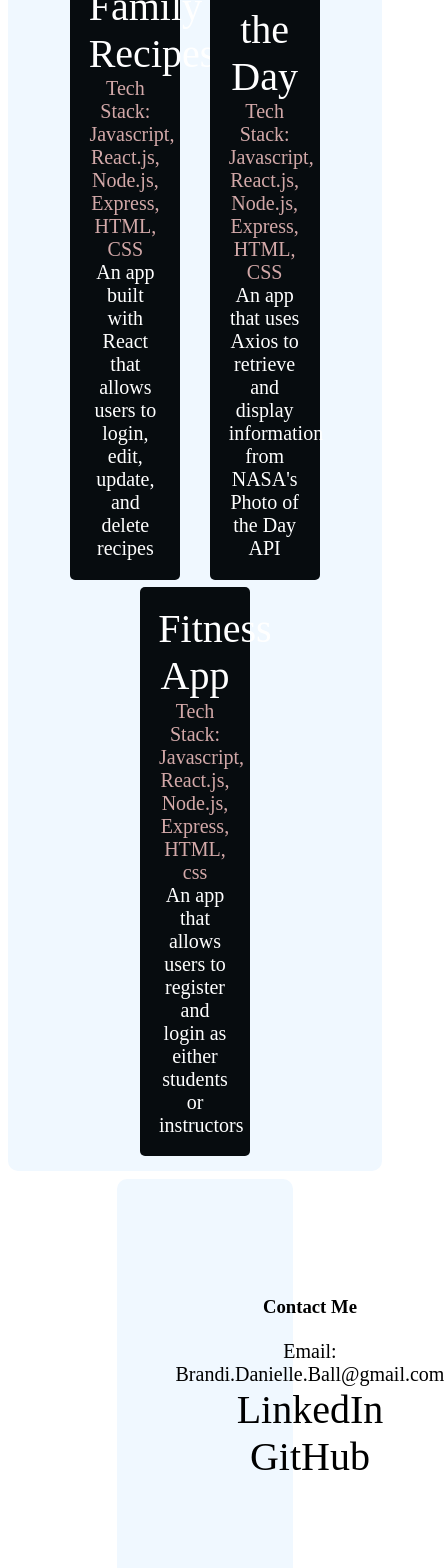
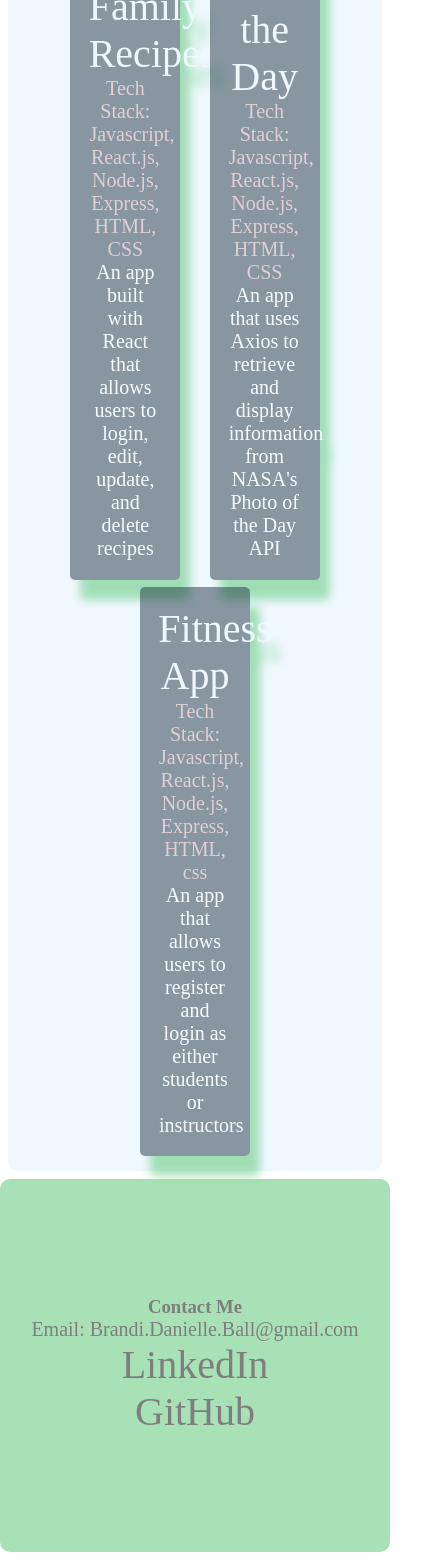
Before and after one commit to brandib222/portfolio-site, a React (Create React App) app: page /projects in a window 390 px wide. Shown: the part 432-2000 px from the top of the page, 444 px wide, since content can reach past the window. Built offline with nearby package versions, Linux system fonts and the light colour scheme.

Commit message:
added shadows

```diff
--- a/src/App.css
+++ b/src/App.css
@@ -72,7 +72,10 @@ a {
 /* Project links are buttons */
 button {
   font-size: 40px;
-  color:white;
+  color:aliceblue;
+  background-color: rgb(7, 12, 15);
+  filter: drop-shadow(10px 20px 5px #52C46E);
+  opacity: 50%;
 }
 
 /* Everything on the project page */
@@ -111,7 +114,7 @@ button {
 }
 
 .recipes-app {
-  background-color: rgb(7, 12, 15);
+  background-color: rgb(32, 55, 69);
   padding: 5%;
   box-shadow: 10px;
   background-position-y: 50%;
@@ -127,10 +130,11 @@ button {
     transform: scale(0.9, 0.9);
     box-shadow: 5px 5px 30px 15px rgba(0, 0, 0, 0.25),
       -5px -5px 30px 15px rgba(0, 0, 0, 0.22);
+    opacity: 100%;
 }
 
 .nasa-app {
-  background-color: rgb(7, 12, 15);
+  background-color: rgb(32, 55, 69);
 
   padding: 5%;
   box-shadow: 10px;
@@ -148,10 +152,12 @@ button {
   transform: scale(0.9, 0.9);
   box-shadow: 5px 5px 30px 15px rgba(0, 0, 0, 0.25),
     -5px -5px 30px 15px rgba(0, 0, 0, 0.22);
+  opacity: 100%;
+
 }
 
 .fitness-app {
-  background-color: rgb(7, 12, 15);
+  background-color: rgb(32, 55, 69);
 
   padding: 5%;
   box-shadow: 10px;
@@ -169,6 +175,8 @@ button {
   transform: scale(0.9, 0.9);
   box-shadow: 5px 5px 30px 15px rgba(0, 0, 0, 0.25),
     -5px -5px 30px 15px rgba(0, 0, 0, 0.22);
+  opacity: 100%;
+
 }
 
 .site {
@@ -200,15 +208,14 @@ iframe {
 }
 
 .contact {
-  padding: 10% 10%;
+  padding: 10% 30%;
   display: flex;
   justify-content: center;
   flex-flow: column wrap;
-  width: 15%;
-
-  margin: 0% 30%;
   border-radius: 10px;
   border:none;
+  background-color:#52C46E;
+  opacity: 50%;
 }
 
 .contact p {
@@ -223,7 +230,7 @@ iframe {
   cursor: pointer;
     transform: translateY(-5px);
     text-decoration: underline;
-}
+  }
 
 .landing-container {
   padding: 7% 5%;
@@ -240,6 +247,8 @@ iframe {
 .landing-container img {
   border-radius: 3px;
   width: 25%;
+  filter: drop-shadow(10px 20px 5px rgb(203, 221, 237));
+
 }
 
 .right-side {
@@ -280,13 +289,16 @@ iframe {
 /*THIS IS A TEST*/
 .landing-links a {
   color:aliceblue;
+  background-color: rgb(32, 55, 69);
+  filter: drop-shadow(10px 20px 5px #52C46E);
   padding: 3% 10%;
   margin: 3% 25%;
   display:flex;
   justify-content: space-evenly;
   border-radius: 5px;
-  background-color: rgb(7, 12, 15);
   width: 25%;
+  opacity: 50%;
+
   }
   .landing-links a:hover {
     cursor: pointer;
@@ -294,6 +306,7 @@ iframe {
     transform: scale(0.9, 0.9);
     box-shadow: 5px 5px 30px 15px rgba(0, 0, 0, 0.25),
       -5px -5px 30px 15px rgba(0, 0, 0, 0.22);
+    opacity: 100%;
   }
 
 /* START OF MEDIA QUERIES*/
@@ -316,7 +329,6 @@ iframe {
 
     .header a {
       color: white;
-      background-color: rgb(219, 197, 240);
       border-radius: 10px;
       padding: 1% 5%;
     }
@@ -364,13 +376,16 @@ iframe {
     .contact {
       display: flex;
       flex-flow: column wrap;
-      padding: 30% 15%;
-      background-color: aliceblue;
+      padding: 30% 5%;
+      background-color: #52C46E;
+      width: 100;
     }
 
   }
 
   /*END OF MEDIA QUERIES*/
+
+  /*START OF ANIMATION*/
 
   @import url('https://fonts.googleapis.com/css2?family=Poppins&display=swap');
 
```
